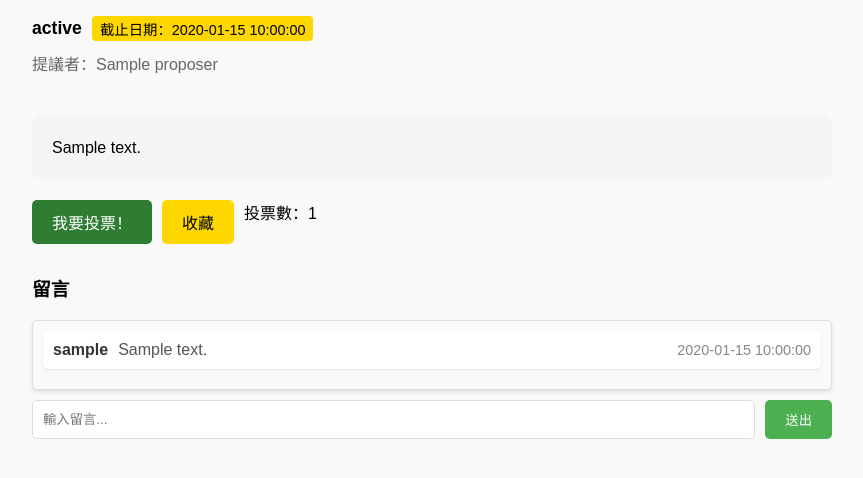
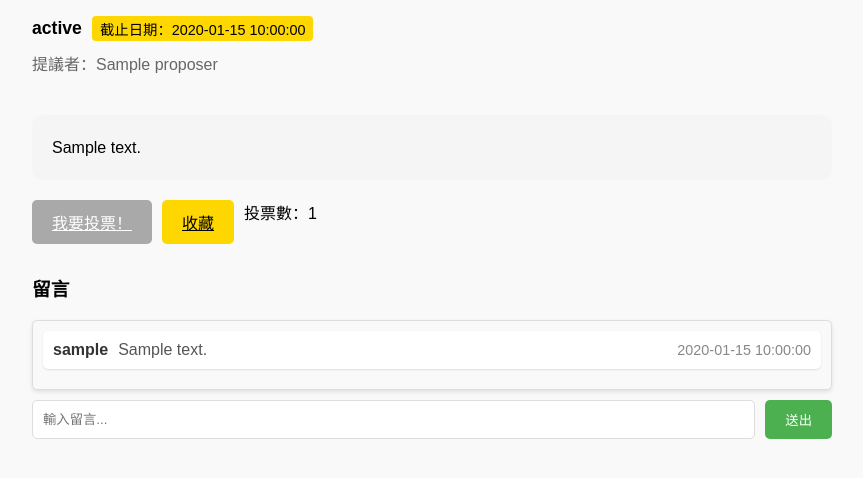
Before and after one commit to KaiXiangC/SE_Final, a Flask app: template app/templates/issueDetail.html in a window 1280 px wide. Shown: the part 156-634 px from the top of the page, without its empty margins (208-1071 px from the left). Run offline with Flask 3, Linux system fonts and the light colour scheme; the template is opened without the code that fills it: most values are stand-ins (such as "Sample title", 1, 10 or a date in 2020).

Commit message:
Update issueDetail.html

```diff
--- a/app/templates/issueDetail.html
+++ b/app/templates/issueDetail.html
@@ -279,23 +279,27 @@
         <!-- 投票與收藏 -->
         <div class="action-buttons">
             {% if has_voted %}
-            <button class="button voted-button" onclick="location.href='{{ url_for('cancel_vote', issueID=issue.id) }}'">
+            <!-- <button class="button voted-button" onclick="location.href='{{ url_for('cancel_vote', issueID=issue.id) }}'">
                 取消投票
-            </button>
+            </button> -->
+            <a href="{{ url_for('cancel_vote', issueID=issue.id) }}" class="button voted-button" onclick="buttonClicked(this)">取消投票</a>
             {% else %}
-            <button class="button vote-button" onclick="location.href='{{ url_for('vote', issueID=issue.id) }}'">
+            <!-- <button class="button vote-button" onclick="location.href='{{ url_for('vote', issueID=issue.id) }}'">
                 我要投票！
-            </button>
+            </button> -->
+            <a href="{{ url_for('vote', issueID=issue.id) }}" class="button voted-button" onclick="buttonClicked(this)">我要投票！</a>
             {% endif %}
 
             {% if has_favorited %}
-            <button class="button voted-button" onclick="location.href='{{ url_for('cancel_favorite', issueID=issue.id) }}'">
+            <!-- <button class="button favorite-button" onclick="location.href='{{ url_for('cancel_favorite', issueID=issue.id) }}'">
                 取消收藏
-            </button>
+            </button> -->
+            <a href="{{ url_for('cancel_favorite', issueID=issue.id) }}" class="button favorite-button" onclick="buttonClicked(this)">取消收藏</a>
             {% else %}
-            <button class="button favorite-button" onclick="location.href='{{ url_for('favorite', issueID=issue.id) }}'">
+            <!-- <button class="button favorite-button" onclick="location.href='{{ url_for('favorite', issueID=issue.id) }}'">
                 收藏
-            </button>
+            </button> -->
+            <a href="{{ url_for('cancel_favorite', issueID=issue.id) }}" class="button favorite-button" onclick="buttonClicked(this)">收藏</a>
             {% endif %}
 
             <span>投票數：{{ vote_count }}</span>
```
